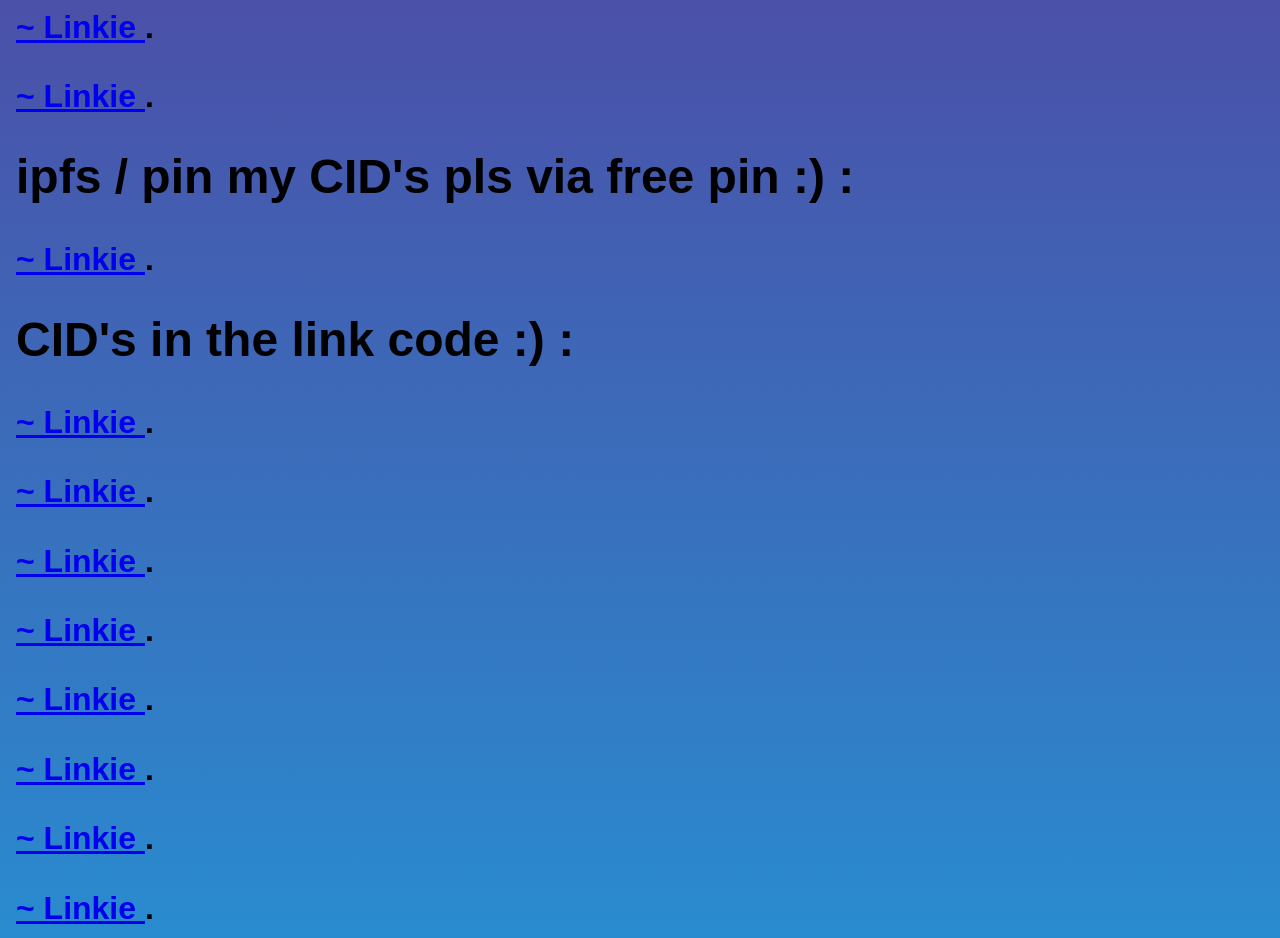
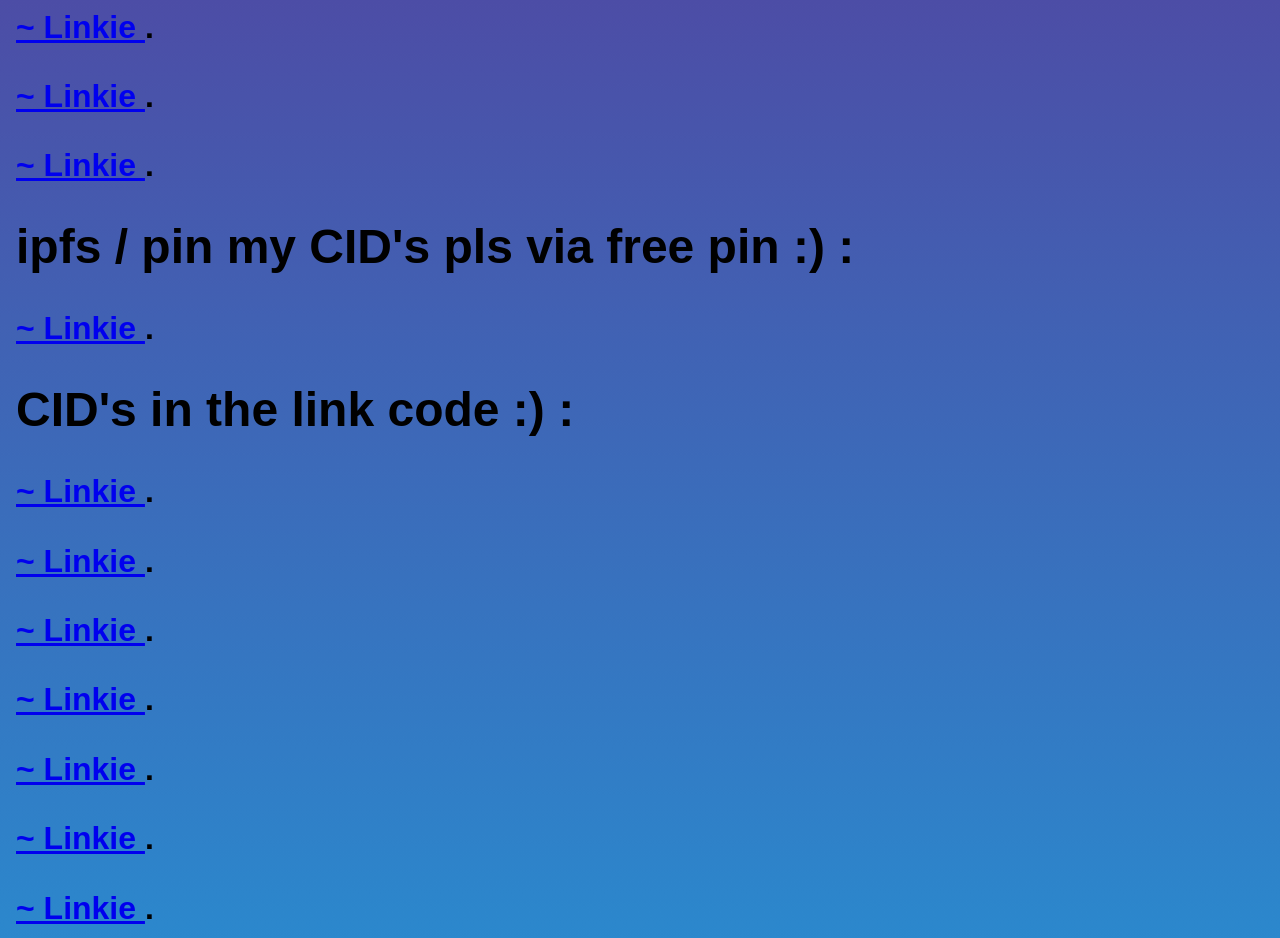
Before and after one commit to pedro256a1/pedro256.github.io, a plain HTML site: page index.html in a window 1280 px wide. Shown: the part 3966-4904 px from the top of the page. Drawn offline with Linux system fonts and the light colour scheme.

Commit message:
Update index.html

```diff
--- a/index.html
+++ b/index.html
@@ -138,6 +138,9 @@
                       <h1>
       <a href="https://v2.akord.com/public/vaults/active/guxlavuFSh5NwiV2Pv1PD6mErenwCq9Mp0zirOi_29E/assets">~ Linkie </a>.
       </h1>
+                            <h1>
+      <a href="https://www.permanent.org/share/a2e41cf4aae9cbe77420b6b86e7455a567969f7ae7d4671cc5f49665becadeb2">~ Linkie </a>.
+      </h1>
     <h1>
         <div id="demotext555"><font size="35"> ipfs / pin my CID's pls via free pin :) :</font></div>
       </h1>
```
